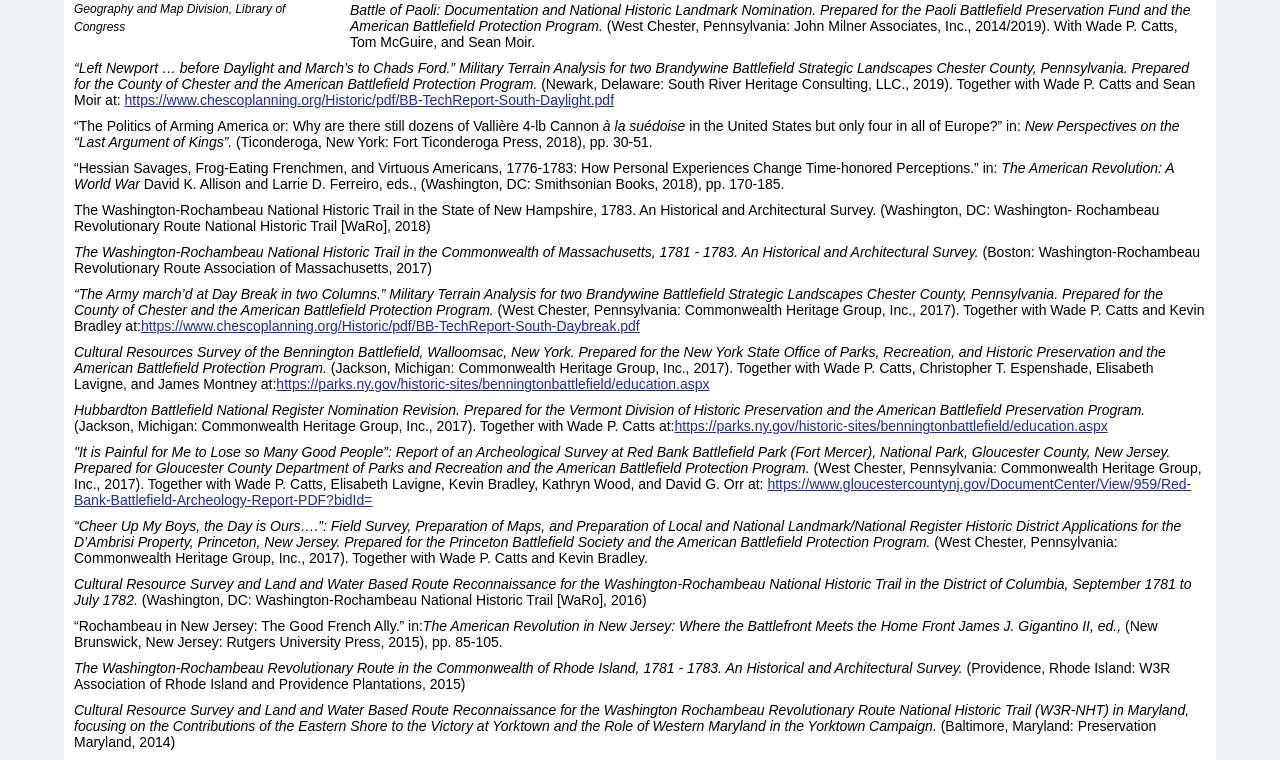
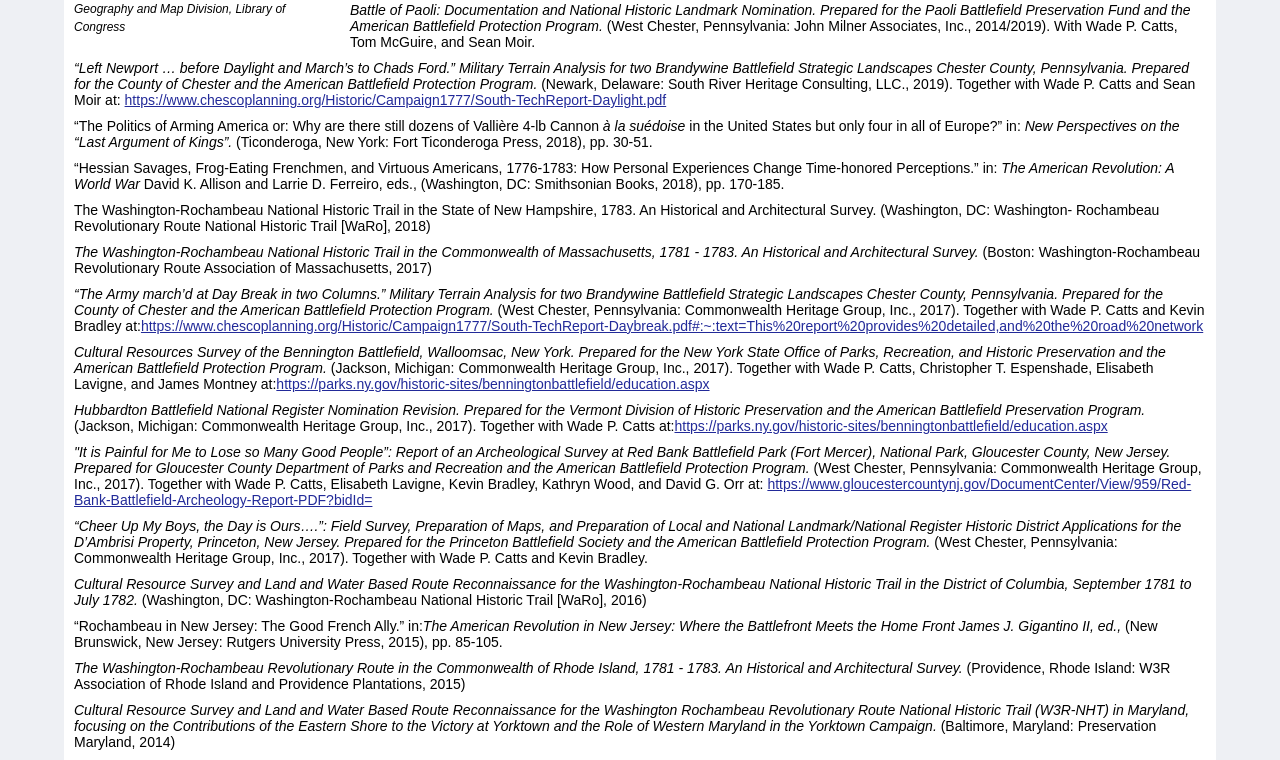
Before and after one commit to seligmar/robert-a-selig, a Next.js app in the folder robert-a-selig/: page /publications in a window 1280 px wide. Shown: the part 1195-1955 px from the top of the page. Built offline with nearby package versions, Linux system fonts and the light colour scheme.

Commit message:
updated links

```diff
--- a/robert-a-selig/src/app/publications/page.tsx
+++ b/robert-a-selig/src/app/publications/page.tsx
@@ -275,10 +275,10 @@
               (Newark, Delaware: South River Heritage Consulting, LLC., 2019).
               Together with Wade P. Catts and Sean Moir at:{' '}
               <a
-                href='https://www.chescoplanning.org/Historic/pdf/BB-TechReport-South-Daylight.pdf'
+                href='https://www.chescoplanning.org/Historic/Campaign1777/South-TechReport-Daylight.pdf'
                 target='_blank'
               >
-                https://www.chescoplanning.org/Historic/pdf/BB-TechReport-South-Daylight.pdf
+                https://www.chescoplanning.org/Historic/Campaign1777/South-TechReport-Daylight.pdf
               </a>
             </div>{' '}
             <div className='publication-margin'>
@@ -323,10 +323,10 @@
               (West Chester, Pennsylvania: Commonwealth Heritage Group, Inc.,
               2017). Together with Wade P. Catts and Kevin Bradley at:
               <a
-                href='https://www.chescoplanning.org/Historic/pdf/BB-TechReport-South-Daybreak.pdf'
+                href='https://www.chescoplanning.org/Historic/Campaign1777/South-TechReport-Daybreak.pdf#:~:text=This%20report%20provides%20detailed,and%20the%20road%20network'
                 target='_blank'
               >
-                https://www.chescoplanning.org/Historic/pdf/BB-TechReport-South-Daybreak.pdf
+                https://www.chescoplanning.org/Historic/Campaign1777/South-TechReport-Daybreak.pdf#:~:text=This%20report%20provides%20detailed,and%20the%20road%20network
               </a>
             </div>
             <div className='publication-margin'>
@@ -976,9 +976,6 @@
                 Foundation{' '}
               </i>
               vol. 20, no. 4, (Summer 1998), pp. 23-31 at:{' '}
-              <a href='www.patc.net/michel2.html' target='_blank'>
-                www.patc.net/michel2.html
-              </a>
             </div>
             <div className='publication-margin'>
               "America the Ungrateful: The Not-So-Fond Remembrances of Louis
```
